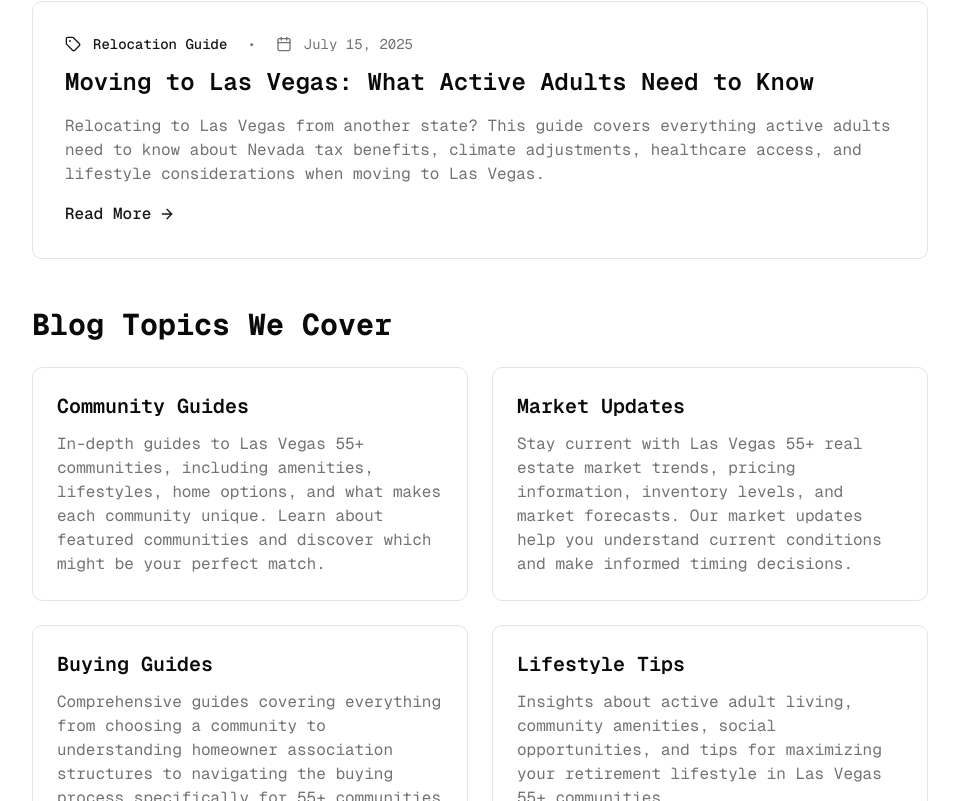
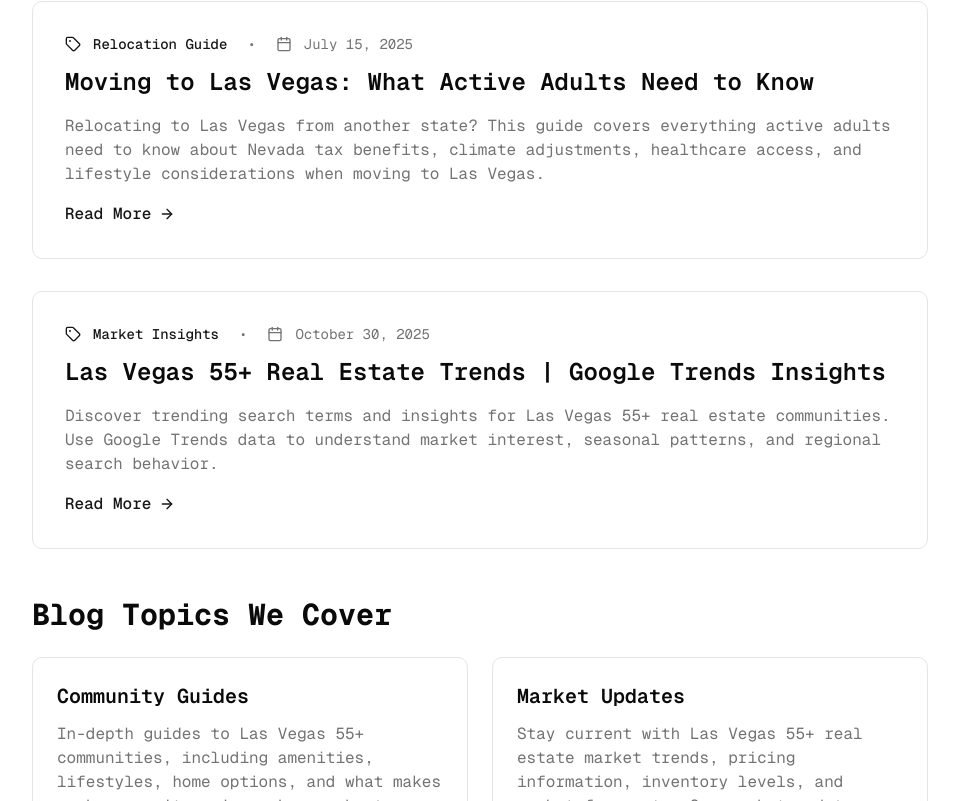
Before and after one commit to LetMeHelpYouREALTY/vegas55plushomes.com, a Next.js app: page /blog in a window 1280 px wide. Shown: the part 2280-3081 px from the top of the page, without its empty margins (0-959 px from the left). Built offline with nearby package versions, Linux system fonts and the light colour scheme; no server answers.

Commit message:
Add Google Trends insights to blog posts list

```diff
--- a/app/blog/page.tsx
+++ b/app/blog/page.tsx
@@ -51,6 +51,13 @@ export default function BlogPage() {
       excerpt: 'Relocating to Las Vegas from another state? This guide covers everything active adults need to know about Nevada tax benefits, climate adjustments, healthcare access, and lifestyle considerations when moving to Las Vegas.',
       category: 'Relocation Guide',
       href: '/blog/moving-to-las-vegas-guide',
+    },
+    {
+      title: 'Las Vegas 55+ Real Estate Trends | Google Trends Insights',
+      date: 'October 30, 2025',
+      excerpt: 'Discover trending search terms and insights for Las Vegas 55+ real estate communities. Use Google Trends data to understand market interest, seasonal patterns, and regional search behavior.',
+      category: 'Market Insights',
+      href: '/blog/google-trends-insights',
     },
   ]
 
```
